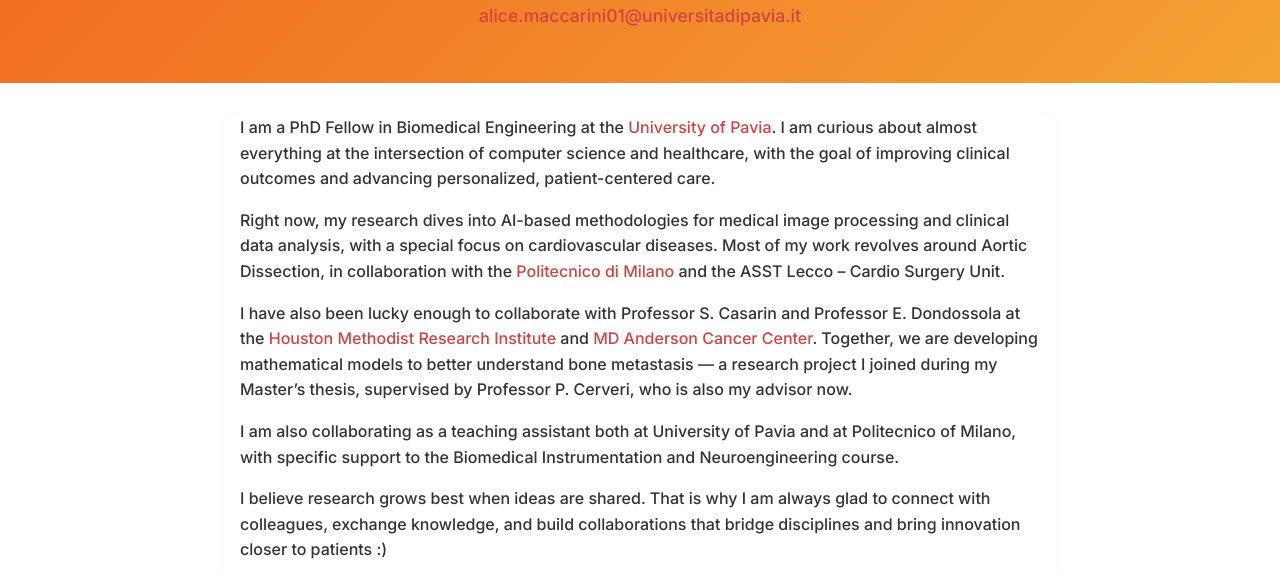
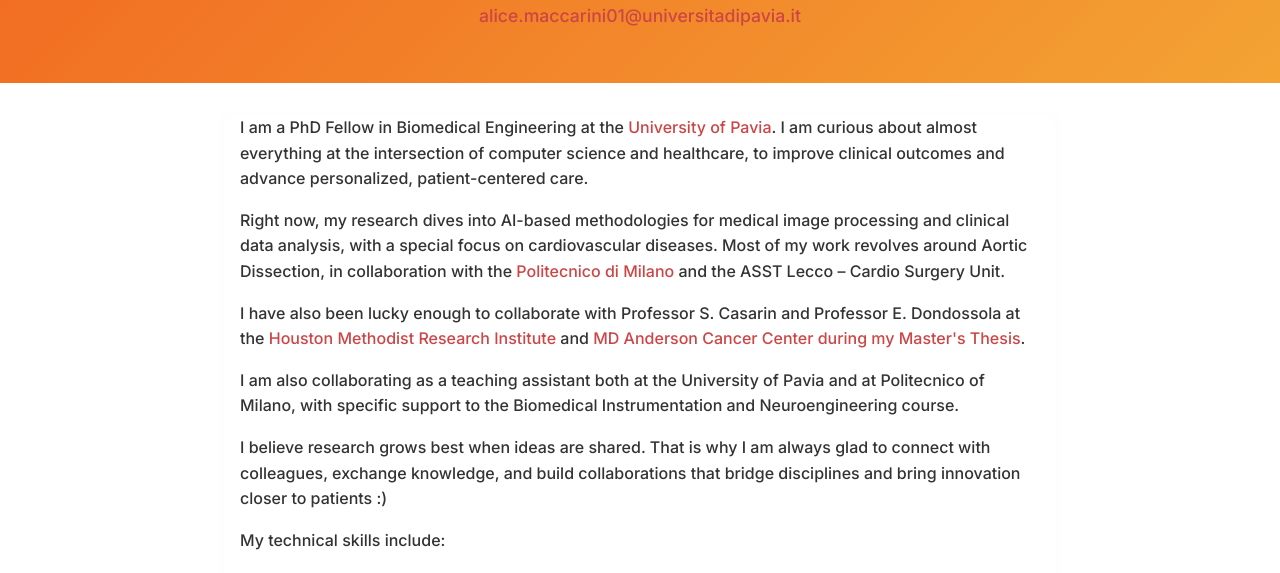
Before and after one commit to maccarismos/alicemaccarini.io, a plain HTML site: page index.html in a window 1280 px wide. Shown: the part 140-713 px from the top of the page. Drawn offline with Linux system fonts and the light colour scheme.

Commit message:
i removed a collaboration

```diff
--- a/index.html
+++ b/index.html
@@ -17,7 +17,7 @@
   <main>
     <p>I am a PhD Fellow in Biomedical Engineering at the <a href="https://en.unipv.it/en">University of Pavia</a>.
     I am curious about almost everything at the intersection of computer science and healthcare,
-    with the goal of improving clinical outcomes and advancing personalized, patient-centered care.
+    to improve clinical outcomes and advance personalized, patient-centered care.
   </p>
   <p>
     Right now, my research dives into AI-based methodologies for medical image processing and clinical data analysis,
@@ -28,11 +28,9 @@
   <p>
     I have also been lucky enough to collaborate with Professor S. Casarin and Professor E. Dondossola at the
     <a href="https://www.houstonmethodist.org/research/">Houston Methodist Research Institute</a> and
-    <a href="https://www.mdanderson.org/">MD Anderson Cancer Center</a>.
-    Together, we are developing mathematical models to better understand bone metastasis —
-    a research project I joined during my Master’s thesis, supervised by Professor P. Cerveri, who is also my advisor now.
+    <a href="https://www.mdanderson.org/">MD Anderson Cancer Center during my Master's Thesis</a>.
   </p>
-   <p>I am also collaborating as a teaching assistant both at University of Pavia and at Politecnico of Milano,
+   <p>I am also collaborating as a teaching assistant both at the University of Pavia and at Politecnico of Milano,
     with specific support to the Biomedical Instrumentation and Neuroengineering course.
    </p>
    <p>I believe research grows best when ideas are shared.
```
